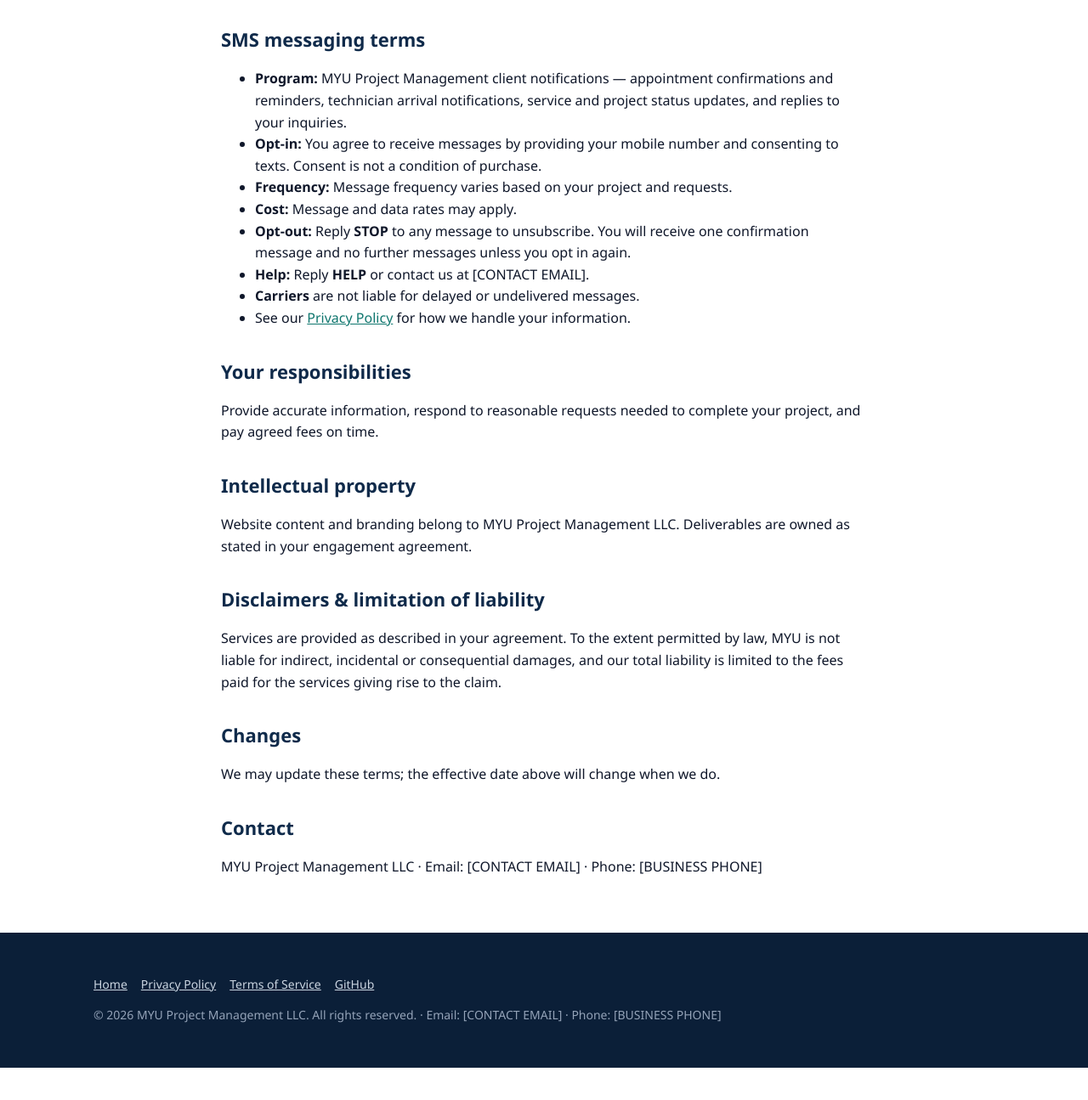
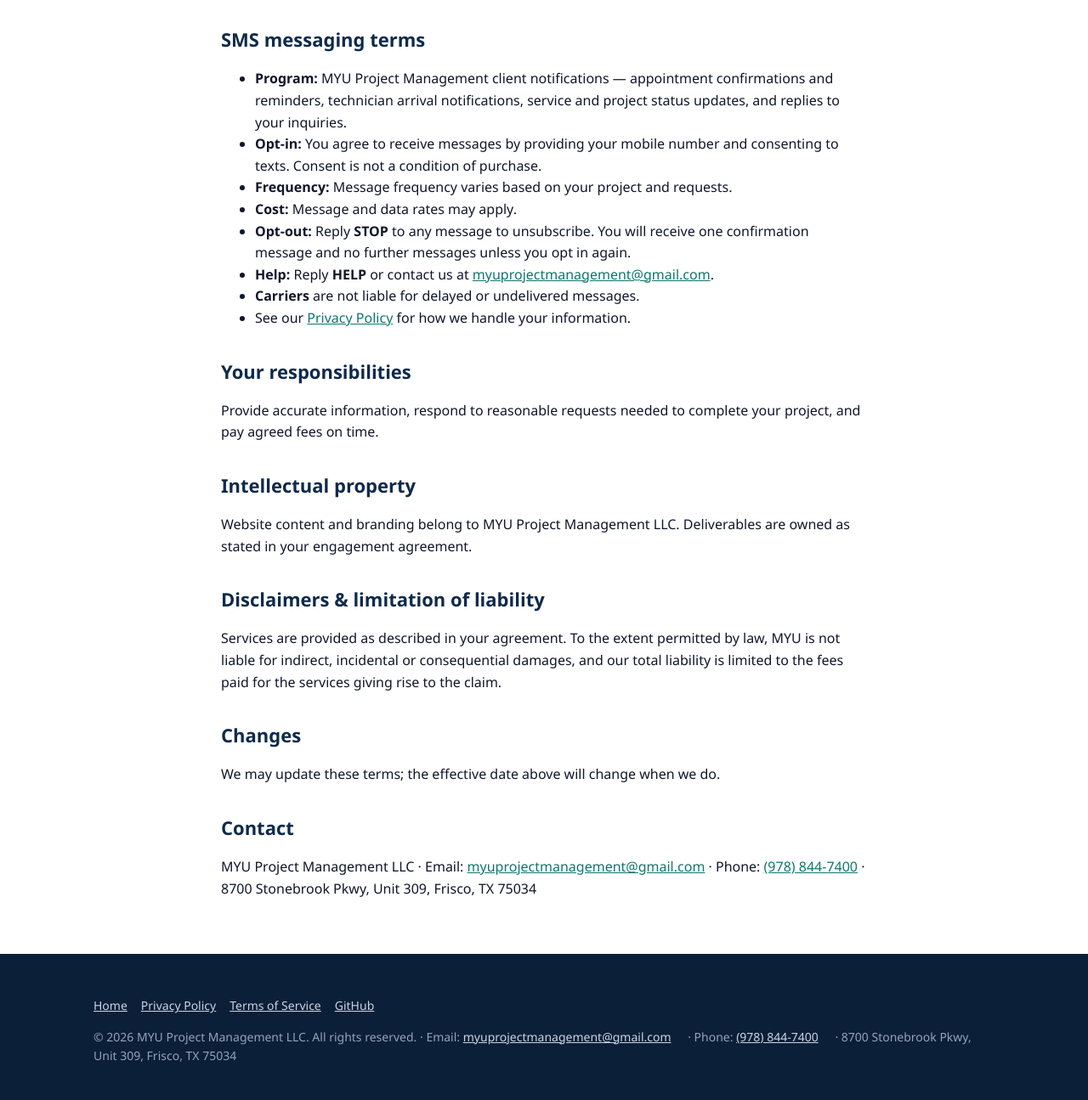
Before and after one commit to amanwad/MYU-Project-Management, a plain HTML site: page docs/terms.html in a window 1280 px wide. Shown: the part 437-1732 px from the top of the page at 85% size. Before the commit the page ends 1694 px from the top, so only its background shows below. Drawn offline with Linux system fonts and the light colour scheme.

Commit message:
Fill in business contact details across site, policies and pitch deck
Co-Authored-By: Claude Opus 5.5 <noreply@anthropic.com>
Claude-Session: https://claude.ai/code/session_017v9ndrp1Koboum8P8HBgfB

```diff
--- a/docs/terms.html
+++ b/docs/terms.html
@@ -11,7 +11,7 @@
 <li><strong>Frequency:</strong> Message frequency varies based on your project and requests.</li>
 <li><strong>Cost:</strong> Message and data rates may apply.</li>
 <li><strong>Opt-out:</strong> Reply <strong>STOP</strong> to any message to unsubscribe. You will receive one confirmation message and no further messages unless you opt in again.</li>
-<li><strong>Help:</strong> Reply <strong>HELP</strong> or contact us at [CONTACT EMAIL].</li>
+<li><strong>Help:</strong> Reply <strong>HELP</strong> or contact us at <a href="mailto:myuprojectmanagement@gmail.com">myuprojectmanagement@gmail.com</a>.</li>
 <li><strong>Carriers</strong> are not liable for delayed or undelivered messages.</li>
 <li>See our <a href="privacy.html">Privacy Policy</a> for how we handle your information.</li>
 </ul>
@@ -24,5 +24,5 @@
 <h2>Changes</h2>
 <p>We may update these terms; the effective date above will change when we do.</p>
 <h2>Contact</h2>
-<p>MYU Project Management LLC · Email: [CONTACT EMAIL] · Phone: [BUSINESS PHONE]</p>
-</main><footer><div class="wrap"><p><a href="index.html">Home</a><a href="privacy.html">Privacy Policy</a><a href="terms.html">Terms of Service</a><a href="https://github.com/amanwad/MYU-Project-Management">GitHub</a></p><p>© 2026 MYU Project Management LLC. All rights reserved. · Email: [CONTACT EMAIL] · Phone: [BUSINESS PHONE]</p></div></footer></body></html>
+<p>MYU Project Management LLC · Email: <a href="mailto:myuprojectmanagement@gmail.com">myuprojectmanagement@gmail.com</a> · Phone: <a href="tel:+19788447400">(978) 844-7400</a> · 8700 Stonebrook Pkwy, Unit 309, Frisco, TX 75034</p>
+</main><footer><div class="wrap"><p><a href="index.html">Home</a><a href="privacy.html">Privacy Policy</a><a href="terms.html">Terms of Service</a><a href="https://github.com/amanwad/MYU-Project-Management">GitHub</a></p><p>© 2026 MYU Project Management LLC. All rights reserved. · Email: <a href="mailto:myuprojectmanagement@gmail.com">myuprojectmanagement@gmail.com</a> · Phone: <a href="tel:+19788447400">(978) 844-7400</a> · 8700 Stonebrook Pkwy, Unit 309, Frisco, TX 75034</p></div></footer></body></html>
```
Also changed, not shown: docs/index.html (+2 -2 lines), docs/pitch-deck.html (+1 -1 lines), docs/privacy.html (+2 -2 lines), 3 other files.
